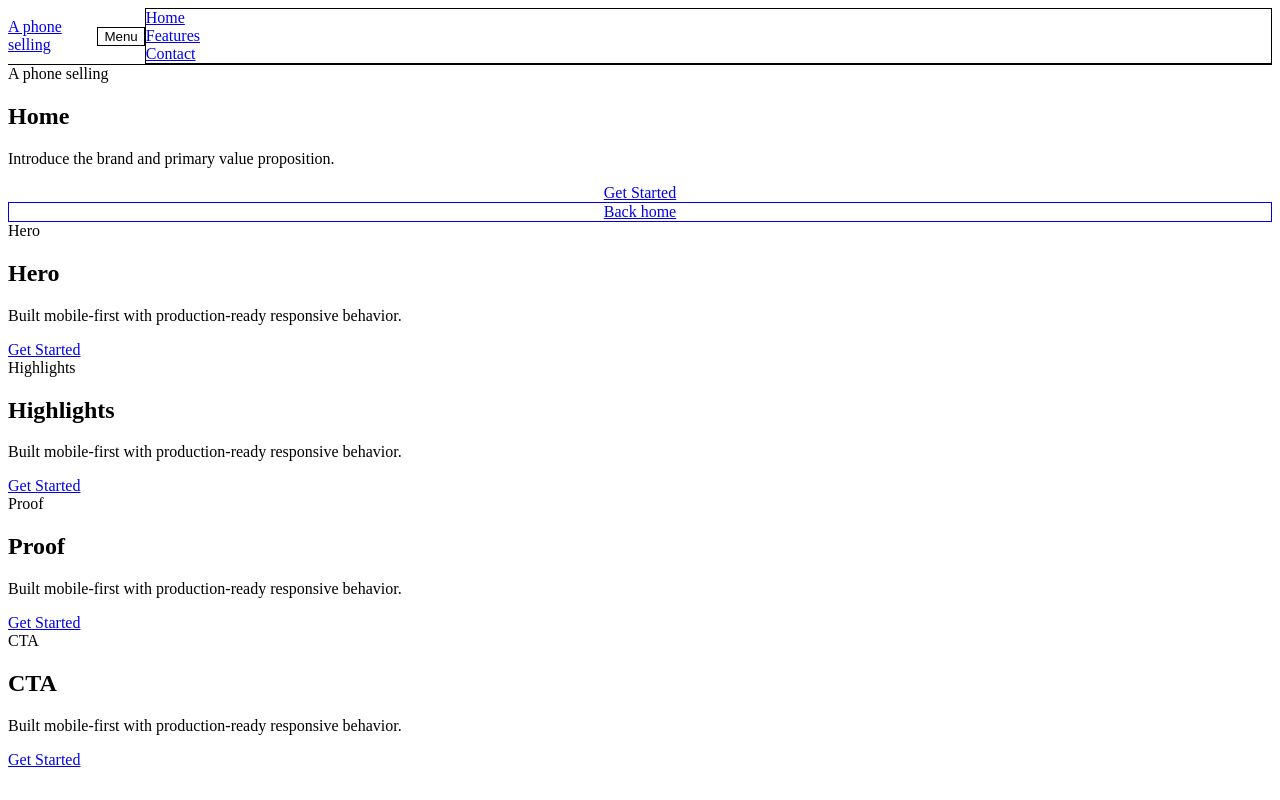
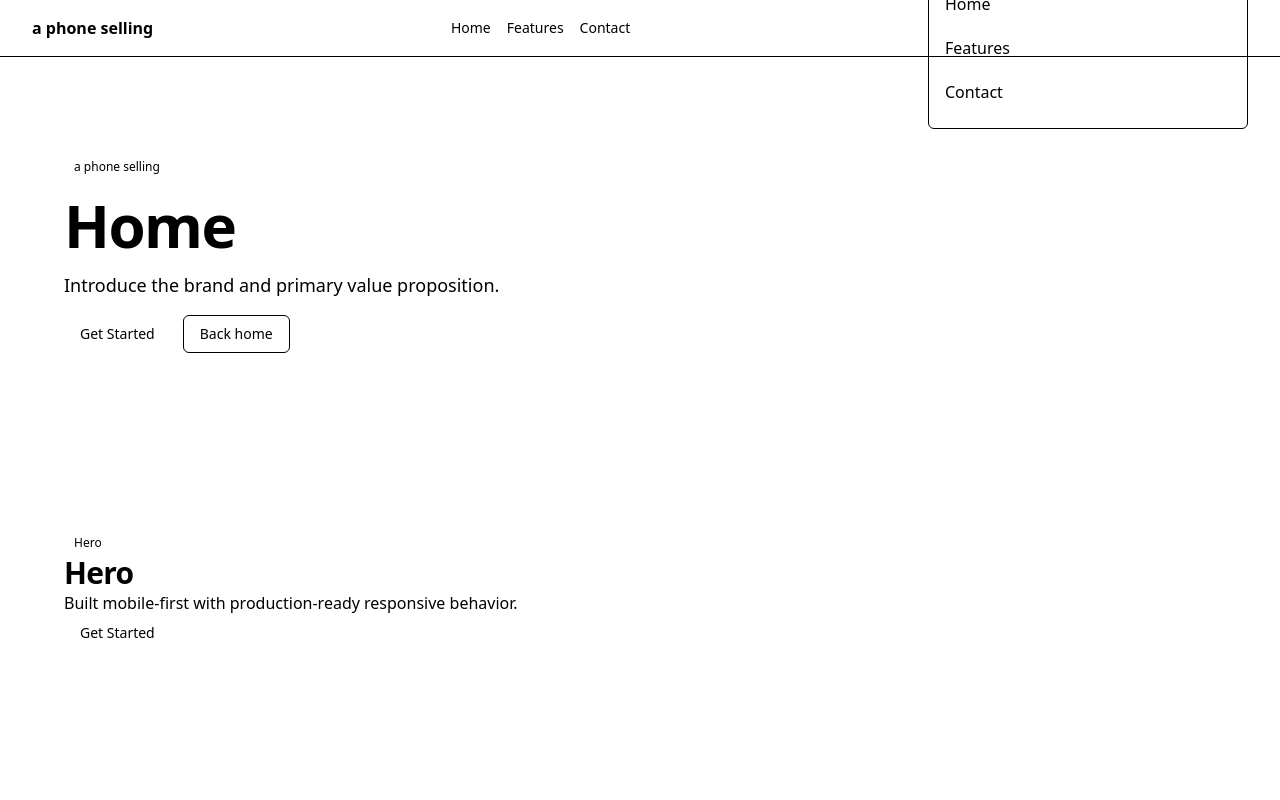
Before and after one commit to MDavidka/ok, a Next.js app: page / in a window 1280 px wide. Shown: the top 800 px of the page. Built offline with nearby package versions, Linux system fonts and the light colour scheme.

Commit message:
Deploy from Sycord AI Builder (Clean Re-deploy)

```diff
--- a/app/contact/page.tsx
+++ b/app/contact/page.tsx
@@ -5,7 +5,7 @@ import { Badge } from "@/components/ui/badge"
 import { FadeIn } from "@/components/motion/fade-in"
 
 export const metadata: Metadata = {
-  title: "Contact | A phone selling",
+  title: "Contact | a phone selling",
   description: "Capture inquiries and support requests.",
 }
 
@@ -14,7 +14,7 @@ export default function ContactPage() {
     <main className="min-h-screen bg-background text-foreground">
       <section className="px-4 py-10 sm:px-6 sm:py-16 lg:px-8 lg:py-24">
         <div className="mx-auto max-w-6xl space-y-4">
-          <Badge>A phone selling</Badge>
+          <Badge>a phone selling</Badge>
           <h1 className="text-3xl font-bold tracking-tight sm:text-4xl lg:text-6xl">Contact</h1>
           <p className="max-w-2xl text-base text-muted-foreground sm:text-lg">Capture inquiries and support requests.</p>
           <div className="flex flex-col gap-3 sm:flex-row">
--- a/app/features/page.tsx
+++ b/app/features/page.tsx
@@ -5,7 +5,7 @@ import { Badge } from "@/components/ui/badge"
 import { FadeIn } from "@/components/motion/fade-in"
 
 export const metadata: Metadata = {
-  title: "Features | A phone selling",
+  title: "Features | a phone selling",
   description: "Show product capabilities and benefits.",
 }
 
@@ -14,7 +14,7 @@ export default function FeaturesPage() {
     <main className="min-h-screen bg-background text-foreground">
       <section className="px-4 py-10 sm:px-6 sm:py-16 lg:px-8 lg:py-24">
         <div className="mx-auto max-w-6xl space-y-4">
-          <Badge>A phone selling</Badge>
+          <Badge>a phone selling</Badge>
           <h1 className="text-3xl font-bold tracking-tight sm:text-4xl lg:text-6xl">Features</h1>
           <p className="max-w-2xl text-base text-muted-foreground sm:text-lg">Show product capabilities and benefits.</p>
           <div className="flex flex-col gap-3 sm:flex-row">
--- a/app/globals.css
+++ b/app/globals.css
@@ -1,4 +1,2 @@
-@tailwind base;
-@tailwind components;
-@tailwind utilities;
+@import "tailwindcss";
 :root{color-scheme:light dark;}
--- a/app/page.tsx
+++ b/app/page.tsx
@@ -5,7 +5,7 @@ import { Badge } from "@/components/ui/badge"
 import { FadeIn } from "@/components/motion/fade-in"
 
 export const metadata: Metadata = {
-  title: "Home | A phone selling",
+  title: "Home | a phone selling",
   description: "Introduce the brand and primary value proposition.",
 }
 
@@ -14,7 +14,7 @@ export default function HomePage() {
     <main className="min-h-screen bg-background text-foreground">
       <section className="px-4 py-10 sm:px-6 sm:py-16 lg:px-8 lg:py-24">
         <div className="mx-auto max-w-6xl space-y-4">
-          <Badge>A phone selling</Badge>
+          <Badge>a phone selling</Badge>
           <h1 className="text-3xl font-bold tracking-tight sm:text-4xl lg:text-6xl">Home</h1>
           <p className="max-w-2xl text-base text-muted-foreground sm:text-lg">Introduce the brand and primary value proposition.</p>
           <div className="flex flex-col gap-3 sm:flex-row">
--- a/components/site-footer.tsx
+++ b/components/site-footer.tsx
@@ -4,7 +4,7 @@ export function SiteFooter() {
   return (
     <footer className="border-t">
       <div className="mx-auto flex max-w-7xl flex-col gap-4 px-4 py-8 sm:px-6 lg:px-8 md:flex-row md:items-center md:justify-between">
-        <p className="text-sm text-muted-foreground">© {new Date().getFullYear()} A phone selling. All rights reserved.</p>
+        <p className="text-sm text-muted-foreground">© {new Date().getFullYear()} a phone selling. All rights reserved.</p>
         <div className="flex flex-wrap gap-3"><Link href="/" className="text-sm text-muted-foreground hover:text-foreground">Home</Link>
             <Link href="/features" className="text-sm text-muted-foreground hover:text-foreground">Features</Link>
             <Link href="/contact" className="text-sm text-muted-foreground hover:text-foreground">Contact</Link></div>
--- a/components/site-header.tsx
+++ b/components/site-header.tsx
@@ -7,7 +7,7 @@ export function SiteHeader() {
   return (
     <header className="sticky top-0 z-40 w-full border-b bg-background/95 backdrop-blur">
       <div className="mx-auto flex h-14 max-w-7xl items-center justify-between px-4 sm:px-6 lg:px-8">
-        <Link href="/" className="font-semibold">A phone selling</Link>
+        <Link href="/" className="font-semibold">a phone selling</Link>
         <nav className="hidden items-center gap-4 md:flex">
             <Link href="/" className="text-sm text-muted-foreground hover:text-foreground">Home</Link>
             <Link href="/features" className="text-sm text-muted-foreground hover:text-foreground">Features</Link>
--- a/lib/generated-manifest.ts
+++ b/lib/generated-manifest.ts
@@ -1,5 +1,5 @@
 export const generatedManifest = {
-  "projectName": "A phone selling",
+  "projectName": "a phone selling",
   "siteType": "business",
   "brandStyle": "clean modern mobile-first",
   "pages": [
@@ -30,7 +30,7 @@ export const generatedManifest = {
       "componentName": "HomePage",
       "description": "Introduce the brand and primary value proposition.",
       "metadata": {
-        "title": "Home | A phone selling",
+        "title": "Home | a phone selling",
         "description": "Introduce the brand and primary value proposition."
       }
     },
@@ -62,7 +62,7 @@ export const generatedManifest = {
       "componentName": "FeaturesPage",
       "description": "Show product capabilities and benefits.",
       "metadata": {
-        "title": "Features | A phone selling",
+        "title": "Features | a phone selling",
         "description": "Show product capabilities and benefits."
       }
     },
@@ -94,7 +94,7 @@ export const generatedManifest = {
       "componentName": "ContactPage",
       "description": "Capture inquiries and support requests.",
       "metadata": {
-        "title": "Contact | A phone selling",
+        "title": "Contact | a phone selling",
         "description": "Capture inquiries and support requests."
       }
     }
--- a/lib/site-config.ts
+++ b/lib/site-config.ts
@@ -1 +1 @@
-export const siteConfig = { name: "A phone selling", links: [{ href: "/", label: "Home" }, { href: "/features", label: "Features" }, { href: "/contact", label: "Contact" }] }
+export const siteConfig = { name: "a phone selling", links: [{ href: "/", label: "Home" }, { href: "/features", label: "Features" }, { href: "/contact", label: "Contact" }] }
```
